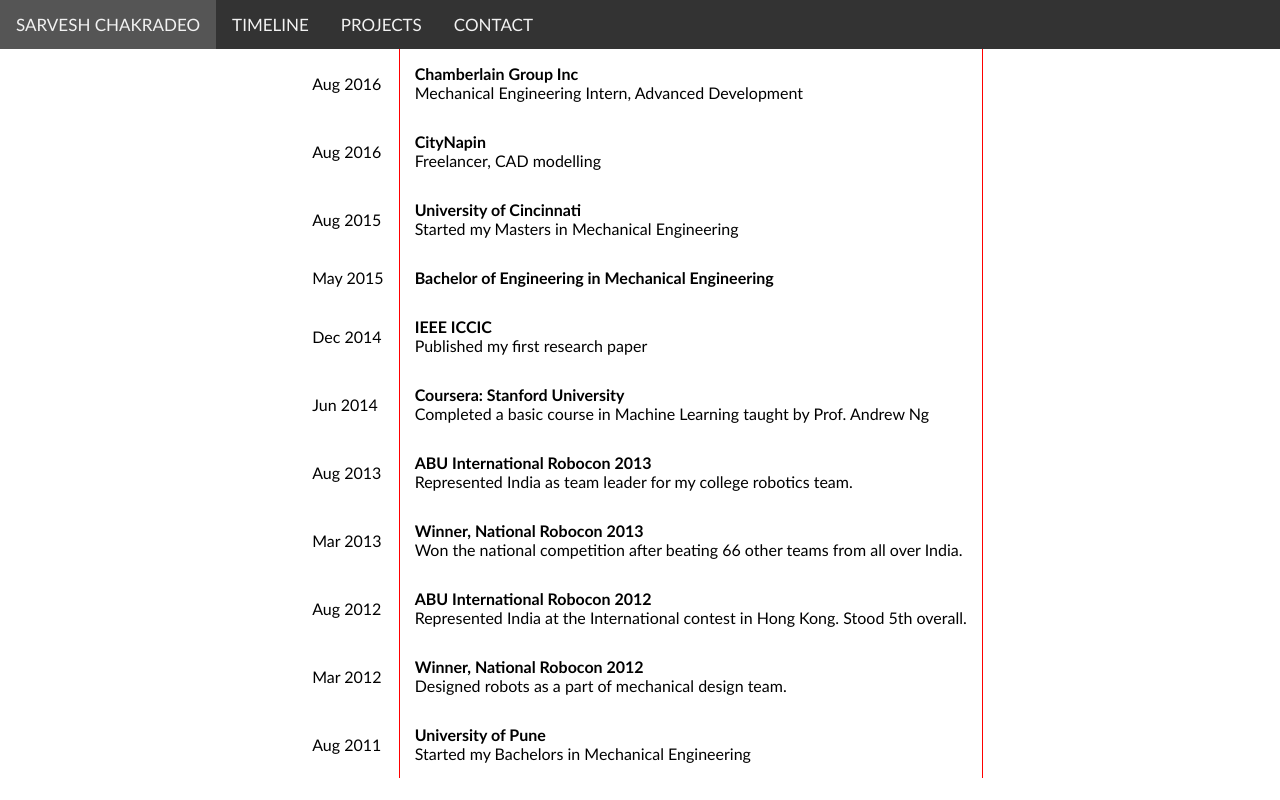
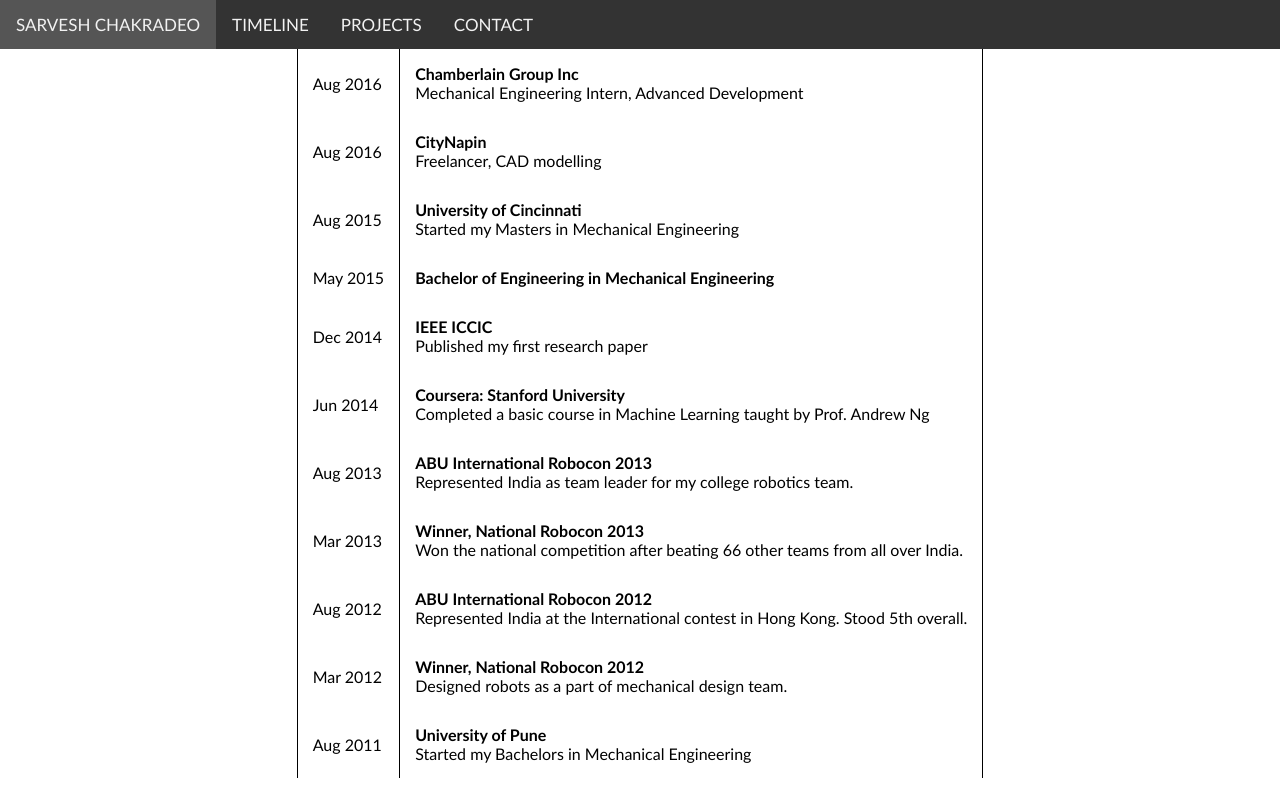
Before and after one commit to Sarvesh-Chakradeo/Sarvesh-Chakradeo.github.io, a plain HTML site: page timeline.html in a window 1280 px wide. Drawn offline with Linux system fonts and the light colour scheme.

Commit message:
Update timeline.html

```diff
--- a/timeline.html
+++ b/timeline.html
@@ -56,7 +56,8 @@ ul.topnav li.icon {display: none;}
 table { border-collapse: collapse; }
 	tr { border: none; }
 	th, td {
-		border-right: solid 1px #f00;
+		border-left: solid 1px #000;
+		border-right: solid 1px #000;
     padding: 15px;
     font-family: Calibri;
 text-align: left;
```
